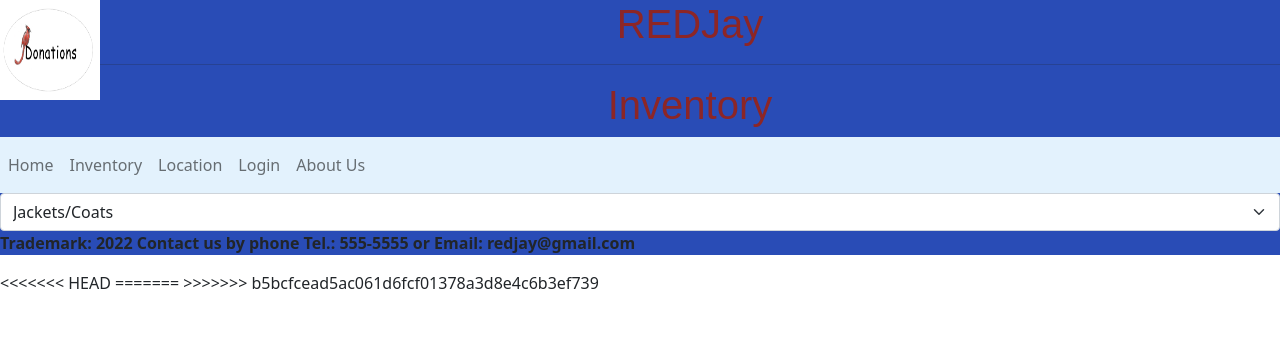
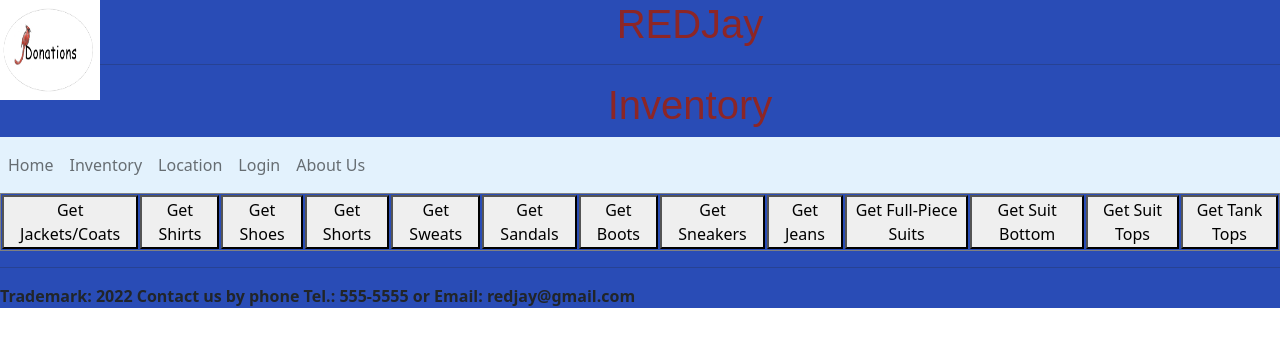
Before and after one commit to Blancas8851/REDJay, an Angular app in the folder REDJay/: page /inventory in a window 1280 px wide. Shown: the top 346 px of the page. Built offline with nearby package versions, Linux system fonts and the light colour scheme.

Commit message:
latest commit

```diff
--- a/REDJay/src/app/cat-bar/cat-bar.component.html
+++ b/REDJay/src/app/cat-bar/cat-bar.component.html
@@ -1,18 +1,101 @@
-<div>
-    <!-- <h2>Clothing List</h2> -->
-    <select class="form-select input-border-width-sm" name="clothes" style="float: left;"id="clothes">
-        <option value="jackets/coats">Jackets/Coats</option>
-        <option value="shirts">Shirts</option>
-        <option value="shoes">Shoes</option>
-        <option value="sweats">Sweats</option>
-        <option value="shorts">Shorts</option>
-        <option value="sandals">Sandals</option>
-        <option value="boots">Boots</option>
-        <option value="sneakers">Sneakers</option>
-        <option value="jeans">Jeans</option>
-        <option value="full-piece-suit">Full-Piece Suits</option>
-        <option value="suit-bottom">Suit Bottom</option>
+
+   <!-- <h2>Clothing List</h2> -->
+    <!-- <select class="form-select input-border-width-sm" name="clothes" style="float: left;" id="clothes" (Onchange)= "userCategory('value')" >
+
         <option value="suit-top">Suit Top</option>
         <option value="tank-tops">Tank Tops</option>
-      </select>
-</div>
+      </select> -->
+
+
+<table border="1">
+  <td>
+    <button (click)="getAllJacketsAndCoats()"> Get Jackets/Coats </button>
+  </td>
+  <td>
+    <button (click)="getAllShirts()"> Get Shirts </button>
+  </td><td>
+    <button (click)="getAllShoes()"> Get Shoes </button>
+  </td><td>
+    <button (click)="getAllShorts()"> Get Shorts </button>
+  </td><td>
+    <button (click)="getAllSweats()"> Get Sweats </button>
+  </td><td>
+    <button (click)="getAllSandals()"> Get Sandals </button>
+  </td><td>
+    <button (click)="getAllBoots()"> Get Boots </button>
+  </td><td>
+    <button (click)="getAllSneakers()"> Get Sneakers </button>
+  </td><td>
+    <button (click)="getAllJeans()"> Get Jeans </button>
+  </td><td>
+    <button (click)="getAllFullPieceSuits()"> Get Full-Piece Suits </button>
+  </td><td>
+    <button (click)="getAllSuitBottoms()"> Get Suit Bottom </button>
+  </td>
+  <td>
+    <button (click)="getAllSuitTops()"> Get Suit Tops </button>
+  </td><td>
+    <button (click)="getAllTankTops()"> Get Tank Tops </button>
+  </td>
+</table>
+
+<hr/>
+
+<!-- <button (click)="getAllClothes()"> Get Clothes </button> -->
+
+<table border="1">
+  <tr *ngFor="let c of clothesData">
+    <!-- the name of the json key of the key and value pair
+    will be invoked by a dot operator below -->
+    <td> {{c.boots}}</td>
+    <td> {{c.bootname}}</td>
+    <td> {{c.bootcondition}}</td>
+    <td> {{c.bootsize}}</td>
+  </tr>
+</table>
+
+
+
+
+
+
+
+
+
+
+
+<!-- <p *ngFor = "let b of clothesData"> {{b.bootname}}</p> -->
+
+<!-- <table border="1">
+  <tr *ngFor="let c of clothesData">
+    the name of the json key of the key and value pair
+    will be invoked by a dot operator below
+    <td> {{c.boots}}</td>
+    <td> {{c.bootname}}</td>
+    <td> {{c.bootcondition}}</td>
+    <td> {{c.bootsize}}</td>
+  </tr>
+</table> -->
+
+
+
+
+      <!-- <table>
+        <tr *ngFor="let c of clothesData">
+          <td> c.bootname</td>
+          <td> c.bootcondition</td>
+          <td> c.bootsize</td>
+          <td> c.size</td>
+        </tr>
+      </table> -->
+      <!-- <table>
+        <tr *ngFor="let c of clothesData">
+          <td> {{'placeholder information'}}</td>
+          <td> {{'placeholder information'}}</td>
+          <td> {{'placeholder information'}}</td>
+          <td> {{'placeholder information'}}</td>
+        </tr>
+      </table> -->
+
+      <!-- <button (click)="getAllClothes()"> click me!</button>
+<p *ngFor="let c of clothesData"> {{c.customerFirstName}} {{c.customerLastName}}</p> -->
--- a/REDJay/src/app/cat-bar/cat-bar.component.ts
+++ b/REDJay/src/app/cat-bar/cat-bar.component.ts
@@ -1,4 +1,8 @@
+import { HttpClient } from '@angular/common/http';
 import { Component, OnInit } from '@angular/core';
+import { ClothesService } from '../services/clothes.service';
+import { Injectable } from '@angular/core';
+
 
 @Component({
   selector: 'app-cat-bar',
@@ -7,7 +11,123 @@ import { Component, OnInit } from '@angular/core';
 })
 export class CatBarComponent implements OnInit {
 
-  constructor() { }
+  private  _http:HttpClient;
+  clothesData:any = [];
+
+  constructor(private _httpclientRef:HttpClient) {
+      this._http = _httpclientRef ;
+  }
+
+
+
+
+  getAllBoots() {
+    this._http.get('https://localhost:7041/api/Inventory/List_of_Boots').subscribe( (result)=>{
+      this.clothesData = result
+    } ) ;
+  }
+
+  getAllFullPieceSuits() {
+    this._http.get('https://localhost:7041/api/Inventory/List_of_Full_Piece_Suits').subscribe( (result)=>{
+      this.clothesData = result
+    } ) ;
+  }
+
+  getAllJacketsAndCoats() {
+    this._http.get('https://localhost:7041/api/Inventory/List_of_Jackets/Coats').subscribe( (result)=>{
+      this.clothesData = result
+    } ) ;
+  }
+
+
+  getAllJeans() {
+    this._http.get('https://localhost:7041/api/Inventory/List_of_Jeans').subscribe( (result)=>{
+      this.clothesData = result
+    } ) ;
+  }
+
+  getAllSandals() {
+    this._http.get('https://localhost:7041/api/Inventory/List_of_Sandals').subscribe( (result)=>{
+      this.clothesData = result
+    } ) ;
+  }
+
+  getAllShoes() {
+    this._http.get('https://localhost:7041/api/Inventory/List_of_Shoes').subscribe( (result)=>{
+      this.clothesData = result
+    } ) ;
+  }
+
+  getAllShirts() {
+    this._http.get('https://localhost:7041/api/Inventory/List_of_Shirts').subscribe( (result)=>{
+      this.clothesData = result
+    } ) ;
+  }
+
+  getAllShorts() {
+    this._http.get('https://localhost:7041/api/Inventory/List_of_Shorts').subscribe( (result)=>{
+      this.clothesData = result
+    } ) ;
+  }
+
+  getAllSneakers() {
+    this._http.get('https://localhost:7041/api/Inventory/List_of_Sneakers').subscribe( (result)=>{
+      this.clothesData = result
+    } ) ;
+  }
+
+  getAllSweats() {
+    this._http.get('https://localhost:7041/api/Inventory/List_of_Sweats').subscribe( (result)=>{
+      this.clothesData = result
+    } ) ;
+  }
+
+  getAllSuitBottoms() {
+    this._http.get('https://localhost:7041/api/Inventory/List_of_Suit_Bottoms').subscribe( (result)=>{
+      this.clothesData = result
+    } ) ;
+  }
+
+  getAllSuitTops() {
+    this._http.get('https://localhost:7041/api/Inventory/List_of_Suit_Tops').subscribe( (result)=>{
+      this.clothesData = result
+    } ) ;
+  }
+
+
+  getAllTankTops() {
+    this._http.get('https://localhost:7041/api/Inventory/List_of_Tank_Tops').subscribe( (result)=>{
+      this.clothesData = result
+    } ) ;
+  }
+
+
+
+  getAllClothes() {
+    this._http
+    this._http.get('https://jsonplaceholder.typicode.com/comments').subscribe( (result)=>{
+    this.clothesData = result
+    } ) ;
+    if (this.clothesData != null)
+    {
+    console.log(this.clothesData)
+    console.log("success")
+      }
+    }
+
+  getTestApi() {
+    this._http
+    this._http.get('https://jsonplaceholder.typicode.com/comments').subscribe( (result)=>{
+    this.clothesData = result
+    } ) ;
+    if (this.clothesData != null)
+    {
+    console.log(this.clothesData)
+    console.log("success")
+      }
+    }
+
+
 
   ngOnInit(): void {
   }
--- a/REDJay/src/app/services/clothes.service.ts
+++ b/REDJay/src/app/services/clothes.service.ts
@@ -495,11 +495,6 @@ approveUserShorts(id:any)
 
 //READ main data
 
-  getAllBoots() {
-    this._http.get('https://localhost:7041/api/Inventory/List_of_Boots').subscribe( (result)=>{
-      this.clothesData = result
-    } ) ;
-  }
 
   getFullPieceSuits() {
     this._http.get('https://localhost:7041/api/Inventory/List_of_Full_Piece_Suits').subscribe( (result)=>{
--- a/REDJay/src/index.html
+++ b/REDJay/src/index.html
@@ -37,9 +37,6 @@
   <script src="https://cdn.jsdelivr.net/npm/bootstrap@4.3.1/dist/js/bootstrap.min.js" integrity="sha384-JjSmVgyd0p3pXB1rRibZUAYoIIy6OrQ6VrjIEaFf/nJGzIxFDsf4x0xIM+B07jRM" crossorigin="anonymous"></script>
 
   <app-root></app-root>
-<<<<<<< HEAD
 
-=======
->>>>>>> b5bcfcead5ac061d6fcf01378a3d8e4c6b3ef739
 </body>
 </html>
```
